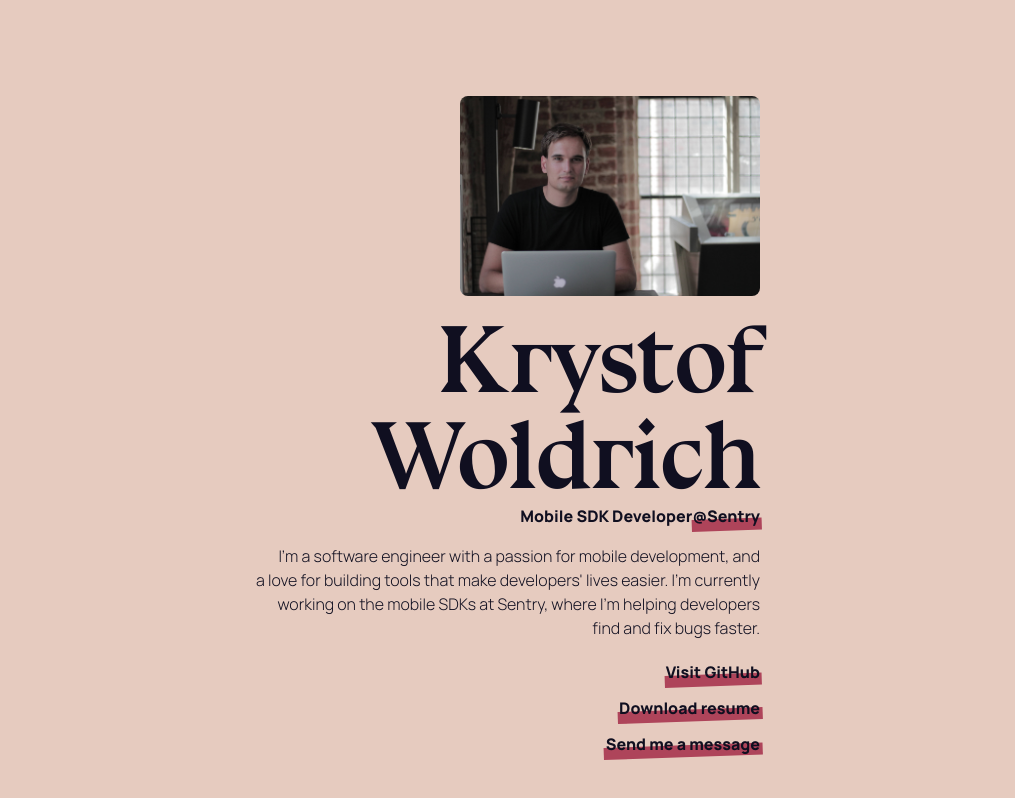
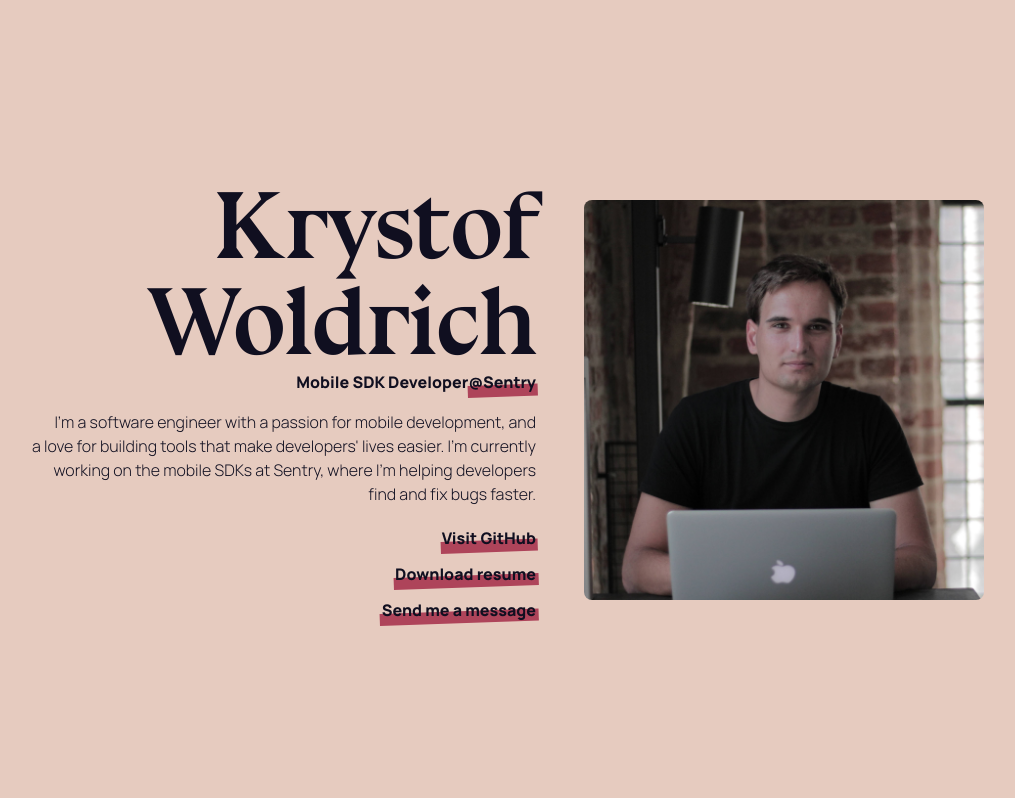
Before and after one commit to krystofwoldrich/personal-website, a Next.js app: page / in a window 1280 px wide. Shown: the top 798 px of the page, without its empty margins (136-1151 px from the left). Built offline with nearby package versions, Linux system fonts and the light colour scheme.

Commit message:
feat(profile-image): Move to the side on md and large screens

```diff
--- a/src/app/page.tsx
+++ b/src/app/page.tsx
@@ -5,9 +5,9 @@ import Link from 'next/link'
 
 export default function Home() {
   return (
-    <main className="flex min-h-screen flex-col items-center justify-center p-10 md:p-24">
+    <main className="flex min-h-screen items-center justify-center p-10 md:p-24">
+      <div className='flex flex-col md:flex-row gap-y-4 gap-x-12 items-end md:items-center'>
         <div className='flex flex-col gap-y-0 items-end'>
-        <Image src={'/avatar.jpg'} alt="Krystof Woldrich" width={300} height={300} className='grayscale-0.5 rounded-lg mb-4' />
           <span className={`
             text-6xl
             font-extrabold
@@ -53,7 +53,10 @@ export default function Home() {
             </span>
           </Link>
         </div>
-
+        <div className='-order-1 md:order-last'>
+          <Image src={'/avatar.jpg'} alt="Krystof Woldrich" width={400} height={400} className='grayscale-0.5 rounded-lg aspect-square object-cover object-left' />
+        </div>
+      </div>
       {/* <Link
        className={`gap-x-1 flex items-center transition duration-500 ease-in-out hover:text-blue-400 font-extrabold ${manrope.className}`} href="https://twitter.com/messages/compose?recipient_id=177336578">
         Ping me on X!
```
Lines whose indentation alone changed are shown as unchanged.
